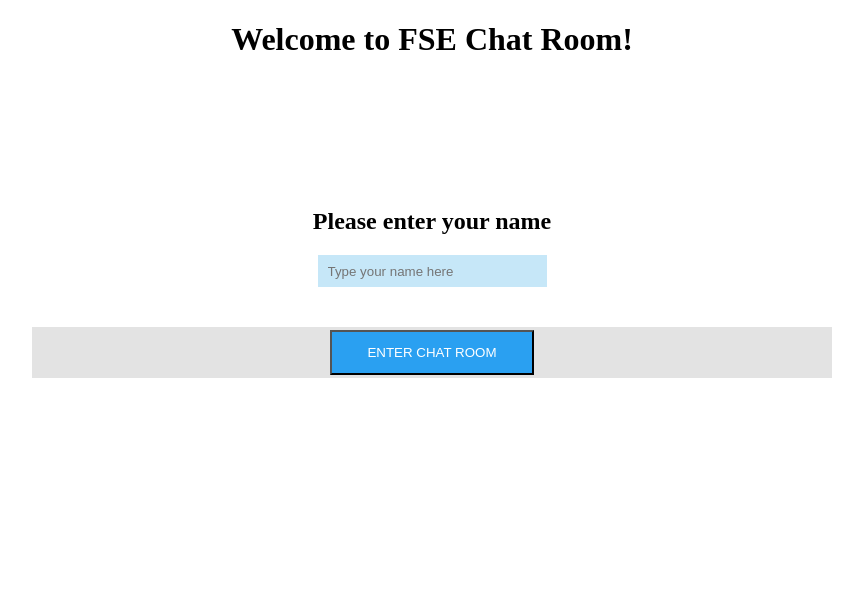
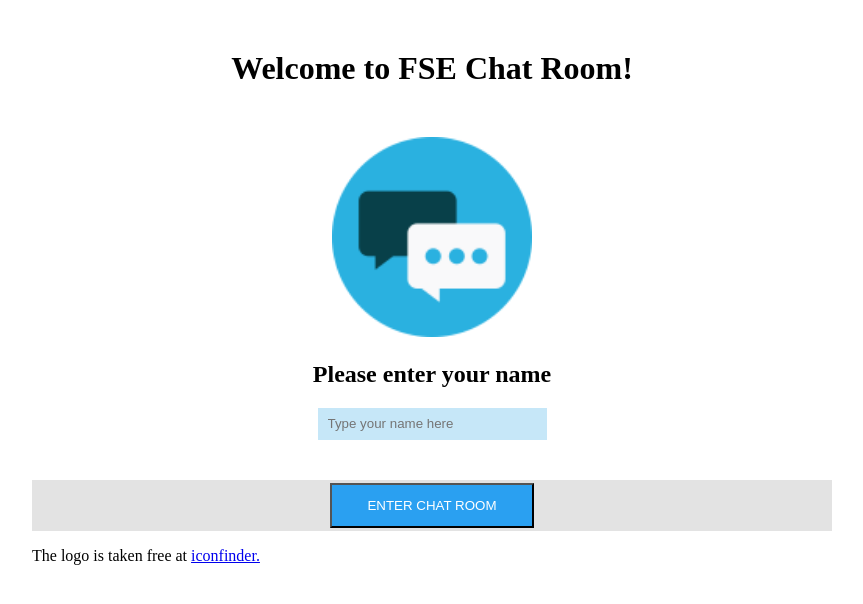
Before and after one commit to quynhnga-nguyen/FSEChatRoom, a website: page index.html in a window 1280 px wide. Shown: the whole page, without its empty margins (208-1071 px from the left). Drawn offline with nearby package versions, Linux system fonts and the light colour scheme.

Commit message:
Adds logo and favicon

```diff
--- a/index.html
+++ b/index.html
@@ -11,11 +11,16 @@ This file is the front page where user provides name to enter the chatroom.
 		<title>FSE Chat Room</title>
 		<script src="http://ajax.googleapis.com/ajax/libs/jquery/1.11.3/jquery.min.js"></script>
 		<link rel="stylesheet" type="text/css" href="style.css">
+		<link rel="icon" type="image/png" href="FSEChatroomLogo.png">
 	</head>
 
 	<body>
 		<div class="wrapper">
 			<h1 id="welcome">Welcome to FSE Chat Room!</h1>
+
+			<div id="logo">
+				<img src="FSEChatroomLogo.png" alt="FSE Chat Room Logo" height="200" width="200">
+			</div>
 
 			<h2>Please enter your name</h2>
 			<form method="GET" action="chatroom">
@@ -29,6 +34,10 @@ This file is the front page where user provides name to enter the chatroom.
 					<button id="enterButton">ENTER CHAT ROOM</button>
 				</div>
 			</form>
+
+			<p id="logoSource">
+				The logo is taken free at <a href="https://www.iconfinder.com/icons/206461/chat_keynote_messages_icon#size=128">iconfinder.</a>
+			</p>
 		</div>
 	</body>
 </html>
--- a/server.js
+++ b/server.js
@@ -25,6 +25,10 @@ app.get("/chatroom", function(req, res) {
 
 app.get("/style.css", function(req, res) {
 	res.sendFile(__dirname + "/style.css");
+});
+
+app.get("/FSEChatroomLogo.png", function(req, res) {
+	res.sendFile(__dirname + "/FSEChatroomLogo.png");
 });
 
 db.serialize(function() {
--- a/style.css
+++ b/style.css
@@ -15,8 +15,11 @@ body {
 }
 
 .buttonContainer {
+	margin: 0px;
+}
+
+.buttonContainer, #errorArea, h1, h2, #logo, #nameInputArea {
 	text-align: center;
-	margin: 0px;
 }
 
 .buttonContainer button {
@@ -34,15 +37,15 @@ body {
 
 #errorArea {
 	margin-bottom: 40px;
-	text-align: center;
 }
 
 .footer {
 	width: 100%;
 }
 
-h1, h2 {
-	text-align: center;
+#logoSource {
+	margin-left: auto;
+	margin-right: auto;
 }
 
 .messageDisplay, #messageInputArea {
@@ -74,7 +77,6 @@ h1, h2 {
 }
 
 #nameInputArea {
-	text-align: center;
 	margin-top: 10px;
 	margin-bottom: 10px;
 }
@@ -93,7 +95,8 @@ h1, h2 {
 }
 
 #welcome {
-	margin-bottom: 150px;
+	margin-top: 50px;
+	margin-bottom: 50px;
 }
 
 .wrapper {
```
Also changed, not shown: chatroom.html (+1 -0 lines), FSEChatroomLogo.png (renamed from FSEChatroomFavicon.png), 1 other file.
